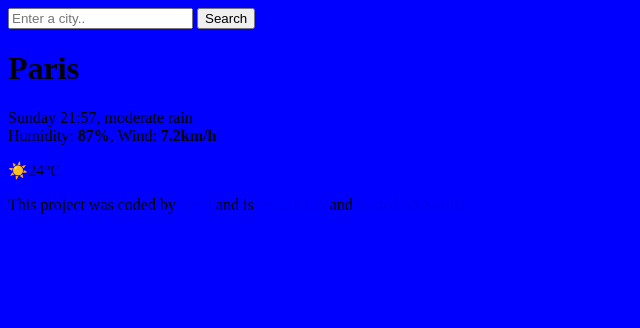
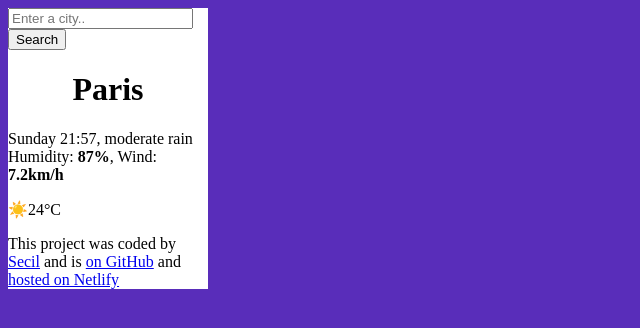
Before and after one commit to Secillla/my-first-project-on-git, a website built with Parcel: page index.html in a window 1280 px wide. Shown: the whole page, without its empty margins (0-640 px from the left). Built offline with nearby package versions, Linux system fonts and the light colour scheme.

Commit message:
Update index.html

```diff
--- a/index.html
+++ b/index.html
@@ -10,14 +10,9 @@
       rel="stylesheet"
     />
     <script src="https://cdn.jsdelivr.net/npm/axios@1.1.2/dist/axios.min.js"></script>
-    <link rel="stylesheet" href="src/styles.css" />
+    <link rel="stylesheet" href="src/style.css" />
     <title>My weather application</title>
   </head>
-  <style>
-    body {
-      background-color: blue;
-    }
-  </style>
   <body>
     <div class="weather-app">
       <header>
```
